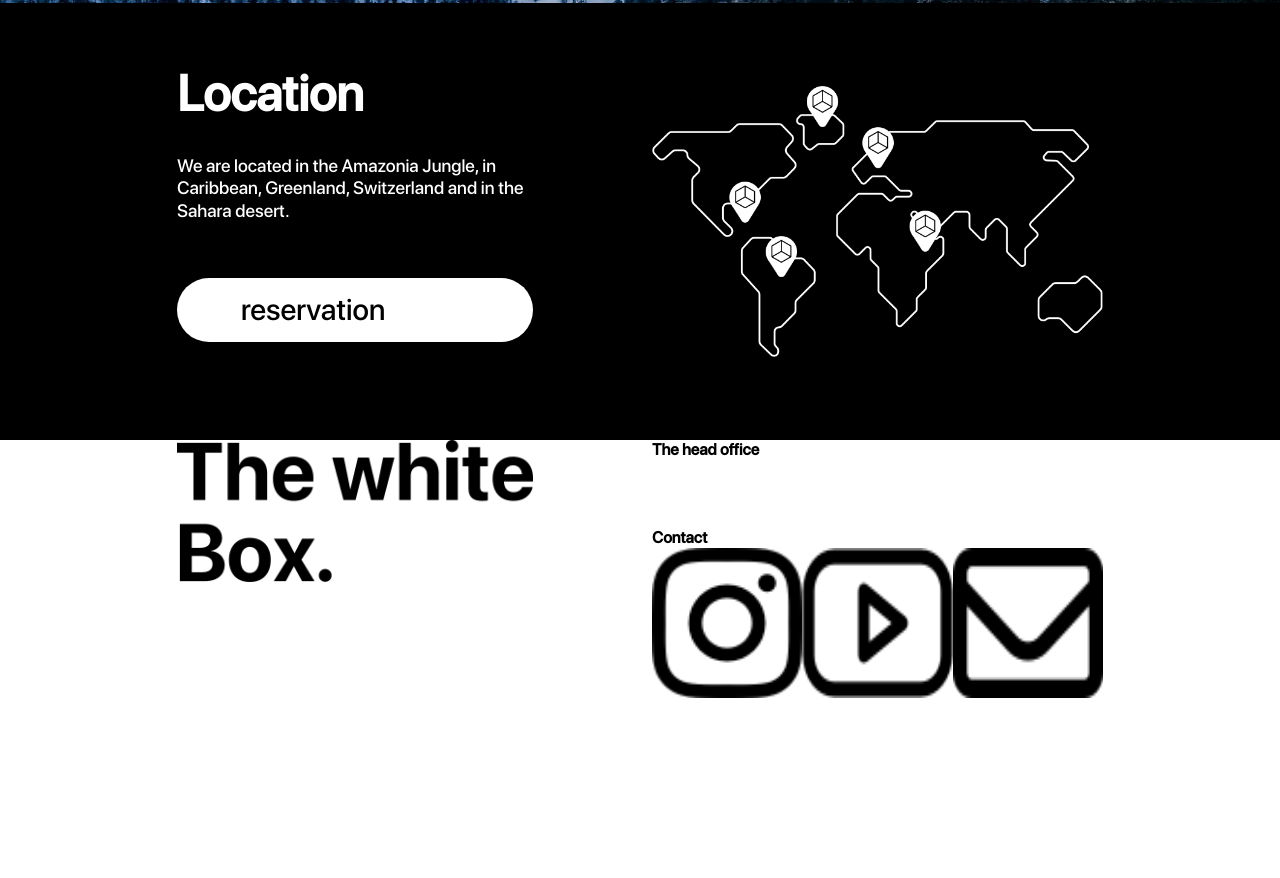
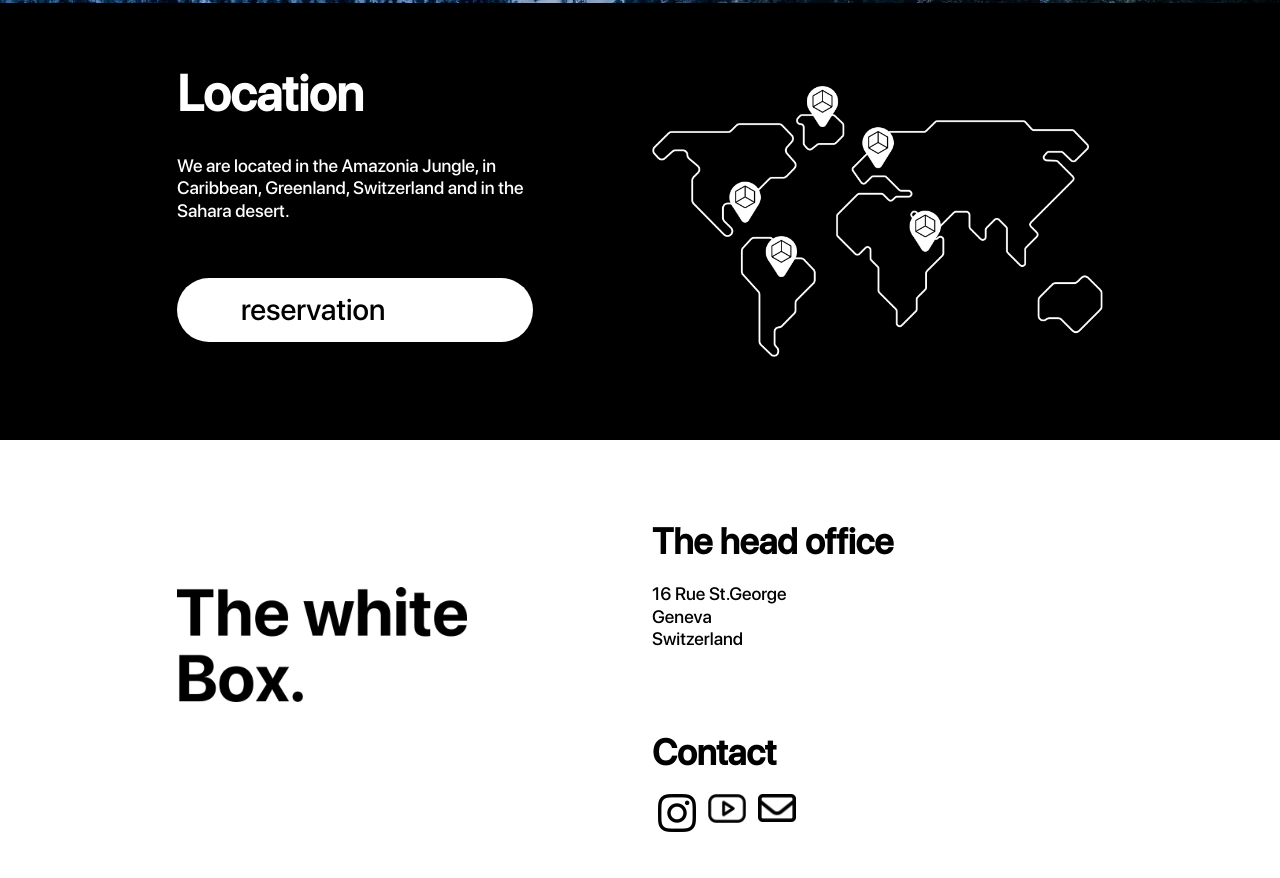
Before and after one commit to dimitricaloz/White-Box, a website built with Parcel: page src/index.html in a window 1280 px wide. Shown: the part 2611-3489 px from the top of the page. Before the commit the page ends 3309 px from the top, so only its background shows below. Built offline with nearby package versions, Linux system fonts and the light colour scheme.

Commit message:
css footer

```diff
--- a/src/index.html
+++ b/src/index.html
@@ -147,17 +147,23 @@
           </div>
           <div class="col-8 offset-2 col-md-5 offset-md-1">
             <h4>The head office</h4>
-            <p>
+            <p class="adress-footer">
               16 Rue St.George</br>
               Geneva</br>
               Switzerland</br>
             </p>
             <h4 id="contact">Contact</h4>
             <div class="contact">
-              <img src="img/instagram.png" alt="instagram">
-              <img src="img/youtube.png" alt="youtube">
-              <img src="img/mail.png" alt="mail">
-          </div>
+              <a href="https://www.instagram.com/?hl=fr">
+                <img src="img/instagram.png" alt="instagram">
+              </a>
+              <a href="https://www.youtube.com/">
+                <img src="img/youtube.png" alt="youtube">
+              </a>
+              <a href="mailto:dimitri.caloz@studentfr.ch">
+                <img src="img/mail.png" alt="mail">
+              </a>
+            </div>
           </div>
         </div>
       </div>
--- a/src/scss/main.scss
+++ b/src/scss/main.scss
@@ -128,10 +128,6 @@ ul {
   }
 }
 
-.contact {
-  display: flex;
-}
-
 nav {
   font-size: 18px;
   margin-top: 27px;
@@ -202,3 +198,30 @@ p {
   margin-top: 83px;
   margin-bottom: 83px;
 }
+
+.logo-footer {
+  max-width: 290px;
+  margin-top: 147px;
+  margin-bottom: 176px;
+}
+
+h4 {
+  font-size: 36px;
+  margin-top: 79px;
+}
+
+.adress-footer {
+  color: black;
+  font-size: 18px;
+  margin-top: 19px;
+}
+
+.contact {
+  display: flex;
+}
+
+.contact img {
+  max-width: 38px;
+  margin: 6px;
+  margin-top: 19px;
+}
```
